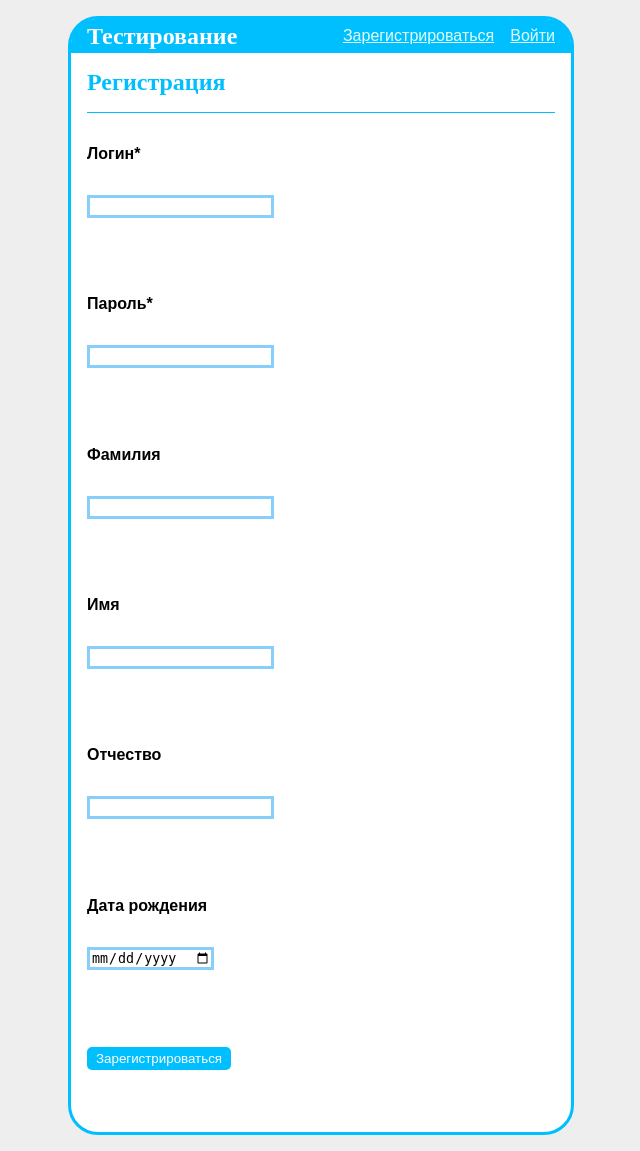
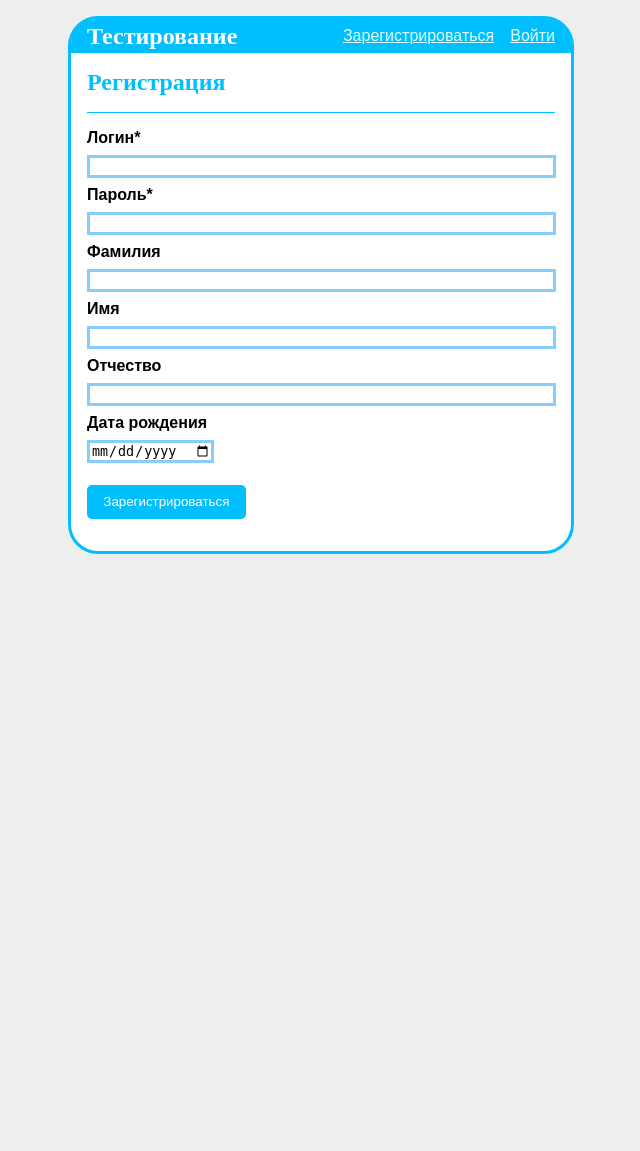
Before and after one commit to zadvornaya/FlaskApp, a Flask app: page /auth/register in a window 1280 px wide. Shown: the whole page, without its empty margins (319-959 px from the left). After the commit the page ends 554 px from the top, so only its background shows below. Run offline with Flask 2, Linux system fonts and the light colour scheme.

Commit message:
Исправление стилевого файла.

```diff
--- a/testApp/static/style.css
+++ b/testApp/static/style.css
@@ -64,14 +50,14 @@ nav ul  {
   padding: 0;
 }
 
-nav ul li a, nav ul li span, header .action {
+nav ul li a, nav ul li span {
   color: #E0FFFF;
   display: block;
   padding: 0.5rem;
 }
 
 .content {
-  padding: 0 1rem 1rem;
+  padding: 0 1rem 0.5rem;
 }
 
 .content > header {
@@ -93,66 +84,42 @@ nav ul li a, nav ul li span, header .action {
   color: #800000;
 }
 
-.post > header {
-  display: flex;
-  align-items: flex-end;
-  font-size: 0.85em;
-}
-
-.post > header > div:first-of-type {
-  flex: auto;
-}
-
-.post > header h1 {
-  font-size: 1.5em;
-  margin-bottom: 0;
-}
-
-.post .about {
-  color: slategray;
-  font-style: italic;
-}
-
-#ques .ans {
-  white-space: pre-line;
-  margin-block-start: 0em;
+#ques form p {
+  margin: 0.5em 0;
 }
 
 #ques label {
- font-weight: normal;
- margin-bottom: 1em;
+  font-weight: normal;
+  margin-bottom: 1em;
 }
 
-.content:last-child {
-  margin-bottom: 0;
+#login-form p {
+  margin: 0 0 0.5em;
+  width: 100%;
 }
 
-.content form {
-  margin: 1em 0;
-  display: flex;
-  flex-direction: column;
-}
-
-.content label {
+#login-form label {
   font-weight: bold;
   margin-bottom: 0.5em;
 }
 
-.content input, .content textarea {
-  margin-bottom: 1em;
-  border: medium solid #87CEFA;
+#login-form ul {
+  margin: 0;
+  padding: 0;
+  list-style: none;
 }
 
-.content textarea {
-  min-height: 12em;
-  resize: vertical;
+#login-form ul li {
+  margin: 0.5em 0;
 }
 
-input.danger {
-  color: #cc2f2e;
+#login-form input[type=text], #login-form input[type=password] {
+  width: 98%;
 }
 
-input[type=submit] {
+input[type=submit], #menu ul li {
+  margin: 1em 0 0;
+  padding: 0.5em 1em;
   align-self: start;
   min-width: 10em;
   background: #00BFFF;
--- a/testApp/templates/auth/login.html
+++ b/testApp/templates/auth/login.html
@@ -5,7 +5,7 @@
 {% endblock %}
 
 {% block content %}
-    <form action="" method="post" novalidate>
+    <form id="login-form" action="" method="post" novalidate>
         {{ form.hidden_tag() }}
 
         <p>{{ form.login.label }}</p>
--- a/testApp/templates/auth/register.html
+++ b/testApp/templates/auth/register.html
@@ -5,7 +5,7 @@
 {% endblock %}
 
 {% block content %}
-    <form action="" method="post" novalidate>
+    <form id="login-form" action="" method="post" novalidate>
         {{ form.hidden_tag() }}
 
         <p>{{ form.login.label }}</p>
--- a/testApp/templates/main/index.html
+++ b/testApp/templates/main/index.html
@@ -12,19 +12,19 @@
 {% endblock %}
 
 {% block content %}
-    <div>
+    <div id="menu">
         <ul>
         {% if g.user %}
             {% if g.user['progress'] == 1 %}
                 <li><a href="{{ url_for('main.test', ques=1) }}">Пройти тест</a>
             {% else %}
-                <li><a href="">Пройти тест</a>
+                <li><span>Пройти тест</span>
             {% endif %}
 
             {% if g.user['progress'] > 1 and g.user['progress'] <= quesCount %}
                 <li><a href="{{ url_for('main.test', ques=g.user['progress']) }}">Продолжить</a>
             {% else %}
-                <li><a href="">Продолжить</a>
+                <li><span>Продолжить</span>
             {% endif %}
 
             <li><a href="{{ url_for('main.result') }}">Результат</a>
```
Also changed, not shown: other parts of testApp/static/style.css (+23 -18 lines), instance/testApp.sqlite.
